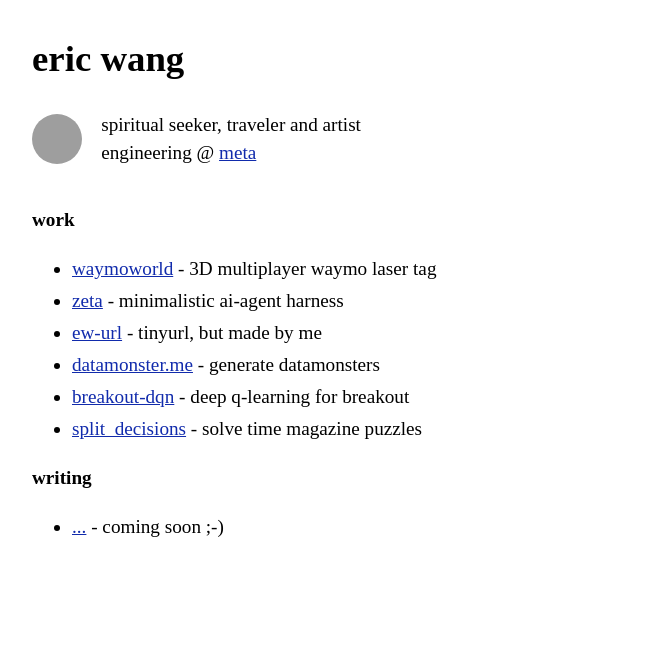
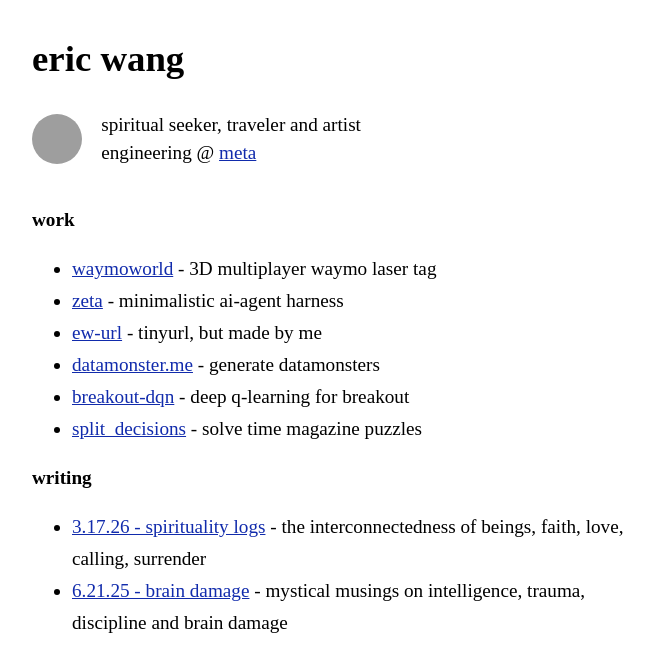
Before and after one commit to soft-boy/ericwang-xyz, a Next.js app: page / in a window 1280 px wide. Shown: the top 672 px of the page, without its empty margins (308-962 px from the left). Built offline with nearby package versions, Linux system fonts and the light colour scheme; grey boxes are pictures that could not be loaded; a web font is replaced by a local one.

Commit message:
content: add spirituality logs and brain damage writing links

```diff
--- a/pages/index.js
+++ b/pages/index.js
@@ -48,7 +48,8 @@ export default function Home() {
         </ul>
         <div className="category">writing</div>
         <ul>
-          <li><a href="/">...</a> - coming soon ;-)</li>
+          <li><a href="https://app.notion.com/p/3-17-26-spirituality-notes-406798776e91809496a9f67afc286da6?source=copy_link">3.17.26 - spirituality logs</a> - the interconnectedness of beings, faith, love, calling, surrender</li>
+          <li><a href="https://app.notion.com/p/6-21-25-Brain-Damage-219798776e9180ada539e943a109a169?source=copy_link">6.21.25 - brain damage</a> - mystical musings on intelligence, trauma, discipline and brain damage</li>
         </ul>
       </main>
 
```
